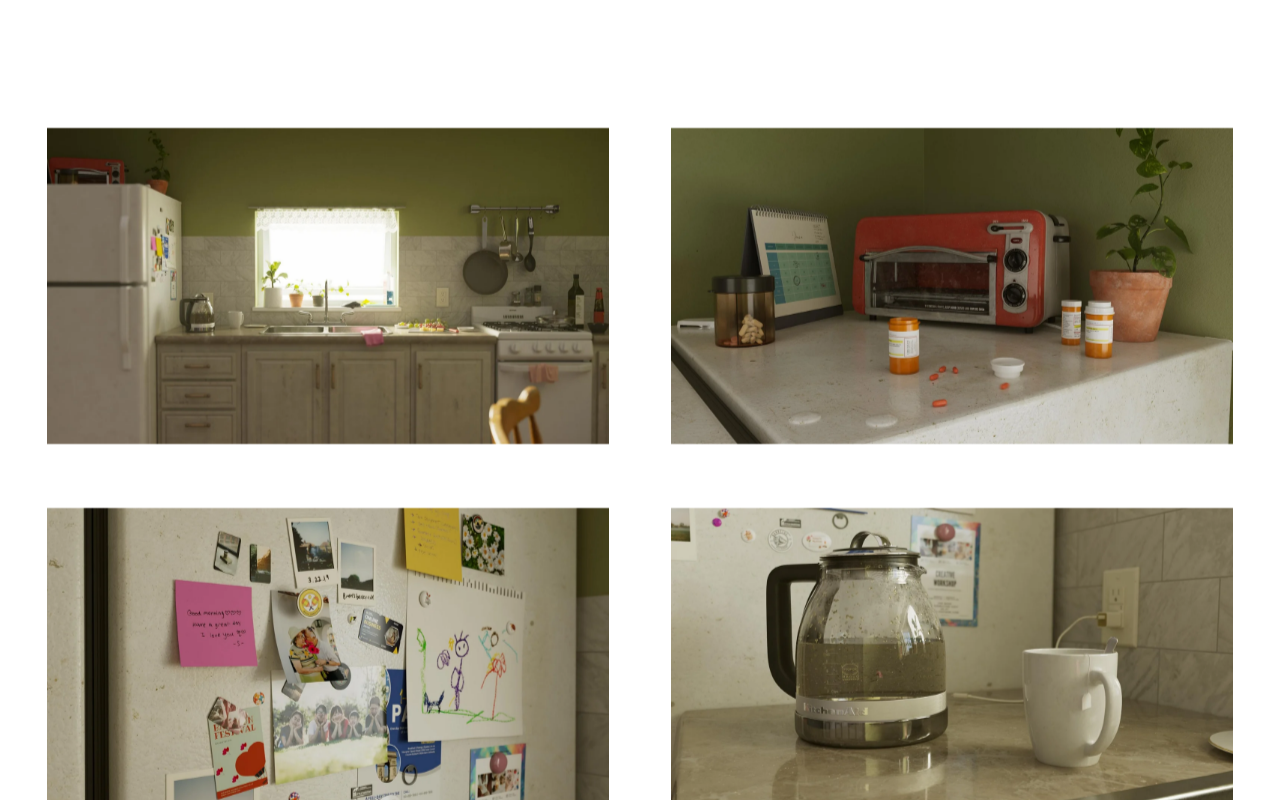
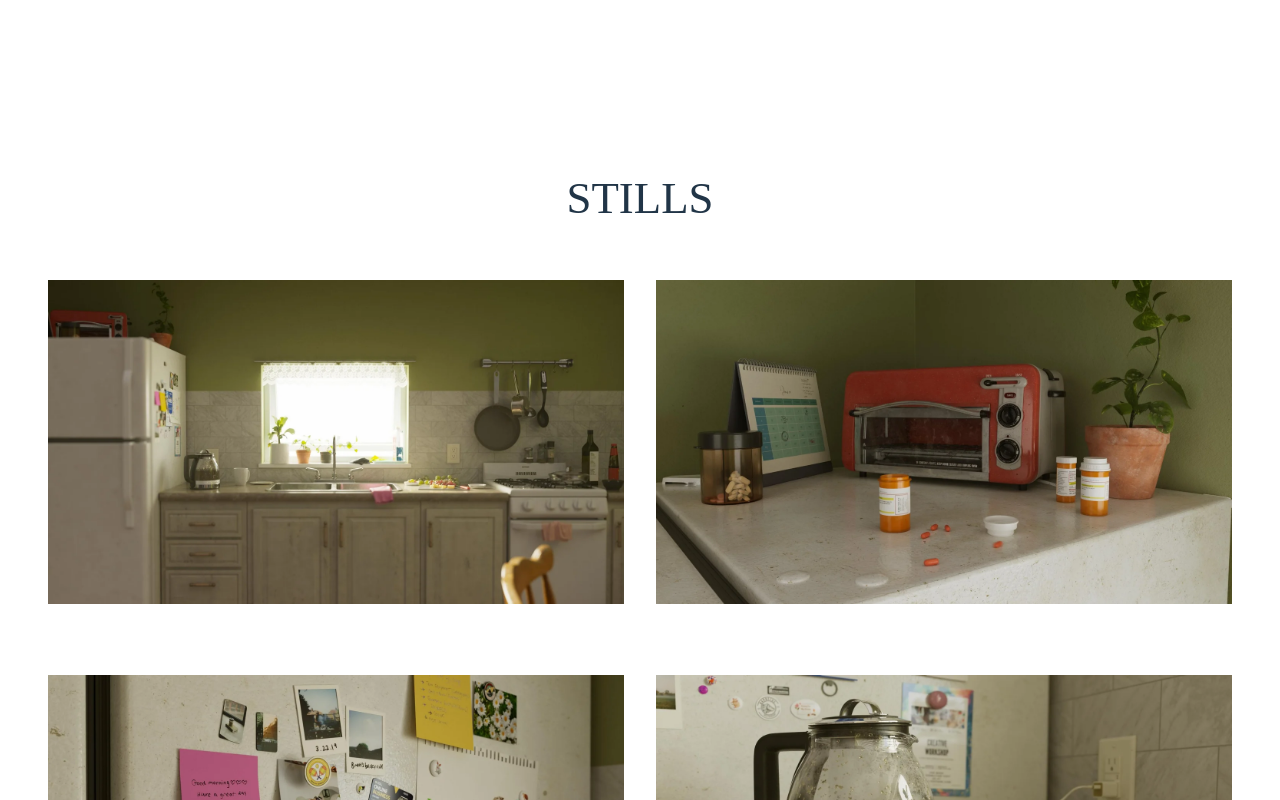
Before and after one commit to Anica1004/Sophia_Website, a React (Vite) app: page /portfolio/cganimatedfilm in a window 1280 px wide. Shown: the part 1820-2620 px from the top of the page. Built offline with nearby package versions, Linux system fonts and the light colour scheme.

Commit message:
Added animation to document page

```diff
--- /dev/null
+++ b/src/components/FadeInOnScroll.jsx
@@ -0,0 +1,34 @@
+import { useEffect, useRef, useState } from "react";
+
+export default function FadeInOnScroll({ children }) {
+  const ref = useRef(null);
+  const [isVisible, setIsVisible] = useState(false);
+
+  useEffect(() => {
+    const el = ref.current;
+    if (!el) return;
+
+    const observer = new IntersectionObserver(
+      (entries) => {
+        entries.forEach((entry) => {
+          if (entry.isIntersecting) {
+            setIsVisible(true);
+            observer.unobserve(entry.target);
+          }
+        });
+      },
+      {
+        threshold: 0.2,
+      }
+    );
+
+    observer.observe(el);
+    return () => observer.disconnect();
+  }, []);
+
+  return (
+    <div ref={ref} className={`fade-in ${isVisible ? "visible" : ""}`}>
+      {children}
+    </div>
+  );
+}
--- a/src/pages/CGAnimated.css
+++ b/src/pages/CGAnimated.css
@@ -1,22 +1,36 @@
 .stills{
     display: flex;
+    flex-direction: column;
+    justify-content: center;
+    align-items: center;
+    padding: 1rem;
+}
+
+.stills h2{
+    font-weight: 500;
+    font-size: 2.8rem;
+    font-family: serif;
+    margin-bottom: 3rem;
+}
+
+.parts{
+    display: flex;
     flex-direction: row;
-    padding: 1rem;
     justify-content: center;
-    align-items: flex-start;
     padding-bottom: 6rem;
+    gap: 1rem;
 }
 
 .part{
     display: flex;
     flex-direction: column;
-    justify-content: center;
     align-items: center;
     gap: 1rem;
 }
 
 .part img{
-    width: 90%;
+    width: 100%;
+    max-width: 45vw;
 
 }
 
@@ -105,6 +119,27 @@
 }
 
 
+.fade-in {
+    position: relative;
+    overflow: hidden;
+  }
+
+  .fade-in::before {
+    content: "";
+    position: absolute;
+    inset: 0;
+    background: white;
+    transform: translateY(0%);
+    transition: transform 0.4s ease-out;
+    pointer-events: none;
+  }
+  .fade-in.visible::before {
+    transform: translateY(-100%);
+  }
+
+
+
+
 @media (min-width: 769px) {
     .banner {
         width: 100%;
@@ -130,4 +165,7 @@
       .part{
         gap: 4rem;
       }
+      .parts{
+        gap: 2rem;
+      }
   }
--- a/src/pages/CGAnimated.jsx
+++ b/src/pages/CGAnimated.jsx
@@ -2,6 +2,8 @@ import documentOfLife from '../assets/DocumentOfLife/1.png'
 import './CGAnimated.css'
 import LearnMore from '../components/LearnMore'
 import DemoReel from '../components/DemoReel'
+import FadeInOnScroll from "../components/FadeInOnScroll";
+
 
 
 // Images.. TODO: Will use database to clean this up
@@ -43,12 +45,12 @@ export default function CGAnimated(){
 
         <div className="banner">
         <img className="banner-image" src={documentOfLife} alt="Banner"/>
-        <div className="banner-text">
+        <div className="banner-text page-enter">
         <h1>Documents of Life</h1>
         <p>is a CG Animated short I directed and produced in my fourth year of Emily Carr University of Art + Design.</p>
         </div>
         </div>
-       <div className="awards">
+       <div className="awards page-enter">
             <div className="component">
                 <div className="germany-award">
                 <p>This film has been screened in <strong>up-and-coming 2023 International Film Festival Hannover in Germany</strong></p>
@@ -68,21 +70,35 @@ export default function CGAnimated(){
         </div>
 
         <div className="synopsis">
+            <FadeInOnScroll>
             <h2>SYNOPSIS</h2>
+            </FadeInOnScroll>
+            <FadeInOnScroll>
             <p>In an unattended kitchen, objects levitate and arrange by themselves. The moving objects reveal details about the kitchen owner and the cause of the supernatural phenomenon. </p>
+            </FadeInOnScroll>
             <DemoReel link="https://www.youtube.com/embed/3ib-F2JUpUo?si=0FjG75hUNB_10gaT"/>
         </div>
 
         <div className="stills">
+        <FadeInOnScroll>
+         <h2>STILLS</h2>
+         </FadeInOnScroll>
+
+         <div className="parts">
             <div className='part'>
             {documentImages1.map((src, index) => (
+                <FadeInOnScroll key={index}>
                 <img key={index} src = {src} alt={`Document frame ${index + 2}`}  />
+                </FadeInOnScroll>
             ))}
            </div>
            <div className='part'>
             {documentImages2.map((src, index) => (
+                 <FadeInOnScroll key={index}>
                 <img key={index} src = {src} alt={`Document frame ${index + 2}`}  />
+                </FadeInOnScroll>
             ))}
+           </div>
            </div>
 
         </div>
```
